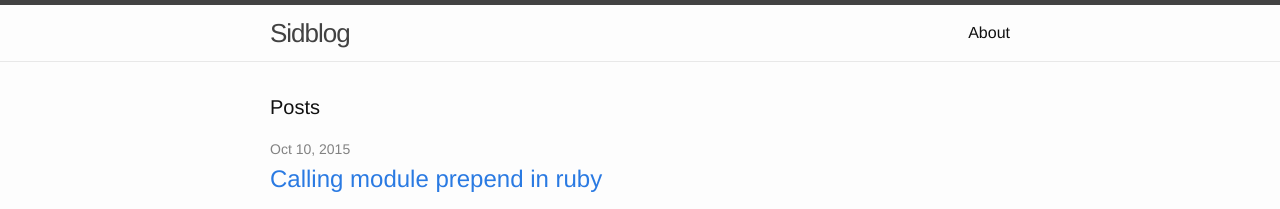
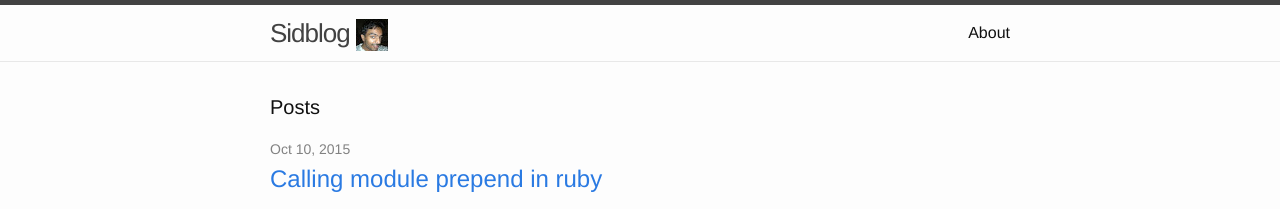
Before and after one commit to sidms/sidtri, a Jekyll site: the page built from index.html, in a window 1280 px wide. Shown: the top 209 px of the page. Built offline with Jekyll 4.4.1, drawn with Linux system fonts in a browser that asks for light colours.

Commit message:
my photo

```diff
--- a/_includes/header.html
+++ b/_includes/header.html
@@ -2,7 +2,7 @@
 
   <div class="wrapper">
 
-    <a class="site-title" href="{{ site.baseurl }}/">{{ site.title }}</a>
+    <a class="site-title" href="{{ site.baseurl }}/">{{ site.title }} <img src="{{ "/css/photo.jpg" | prepend: site.baseurl }}"></a>
 
     <nav class="site-nav">
       <a href="#" class="menu-icon">
```
Also changed, not shown: css/photo.jpg (added).
